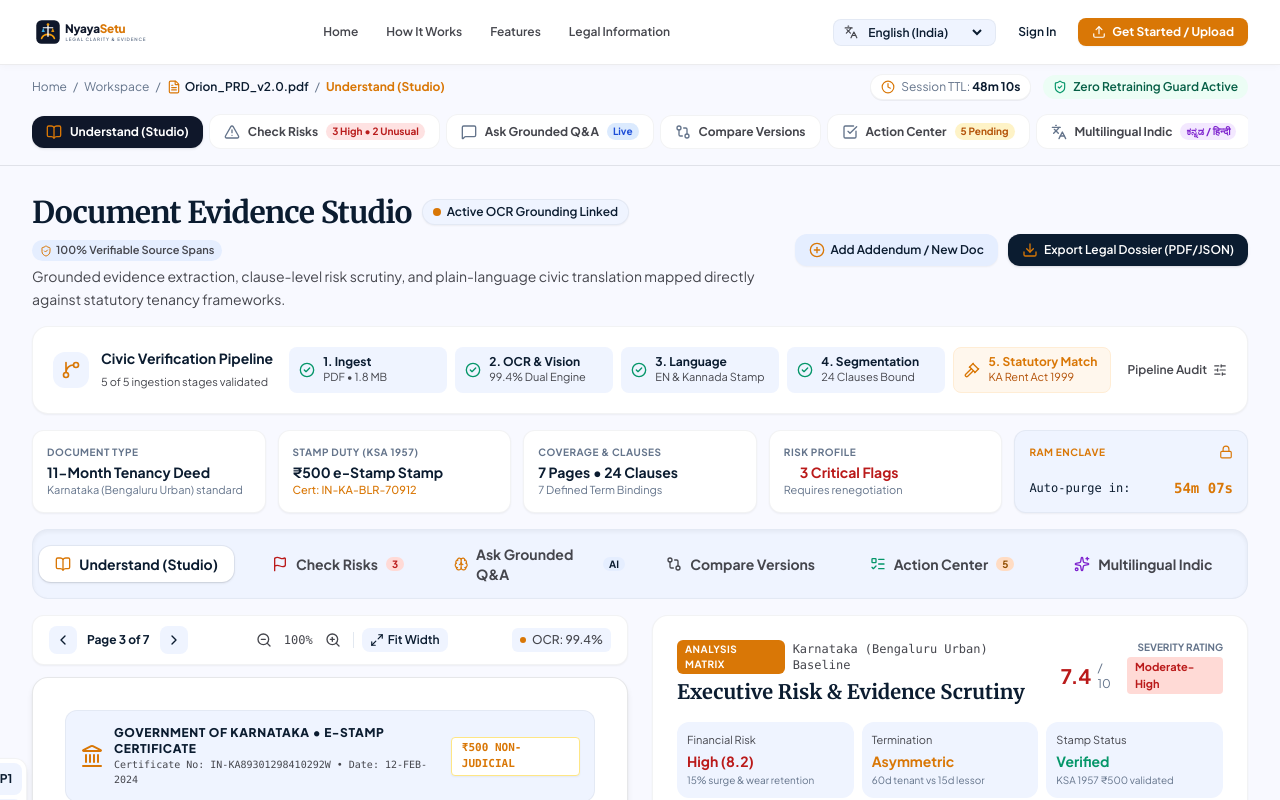
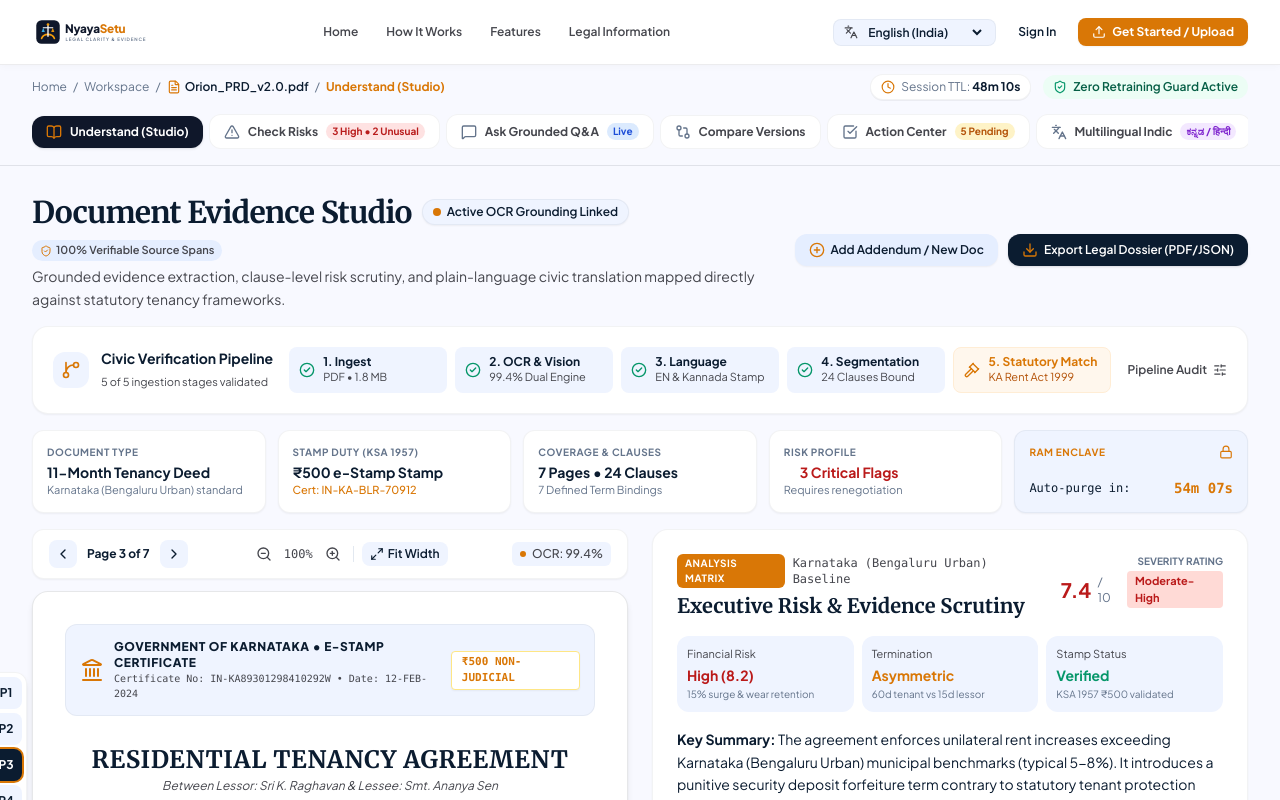
Before and after one commit to Sayyed23/nyayasetu, a Next.js app: page /workspace in a window 1280 px wide. Shown: the top 800 px of the page. Built offline with nearby package versions, Linux system fonts and the light colour scheme.

Commit message:
fix: remove duplicate navigation bar in workspace page
Co-authored-by: Sayyed23 <137197466+Sayyed23@users.noreply.github.com>

```diff
--- a/app/workspace/page.tsx
+++ b/app/workspace/page.tsx
@@ -20,10 +20,7 @@ import {
   Landmark,
   Pin,
   ExternalLink,
-  BookOpen,
-  Flag,
   Brain,
-  GitCompare,
   ListTodo,
   Copy,
   Check,
@@ -454,87 +451,6 @@ export default function WorkspacePage() {
                   </span>
                 </div>
               </div>
-            </div>
-
-            {/* Segmented Interactive Mode Selector */}
-            <div className="w-full bg-[#eff4ff] p-1.5 rounded-2xl flex flex-wrap items-center gap-1.5 border border-[#0f172a]/5 shadow-inner">
-              <button
-                type="button"
-                onClick={() => setActiveTab("understand")}
-                className={`flex-1 min-w-[120px] flex items-center justify-center gap-2 py-2 px-3 rounded-xl text-xs sm:text-sm font-bold transition-all ${
-                  activeTab === "understand"
-                    ? "bg-white text-[#0b1c30] shadow-sm ring-1 ring-[#0f172a]/5"
-                    : "text-[#45464d] hover:text-[#0b1c30] hover:bg-white/50"
-                }`}
-              >
-                <BookOpen className="w-4 h-4 text-[#d97706]" />
-                <span>Understand (Studio)</span>
-              </button>
-
-              <Link
-                href="/risks"
-                className={`flex-1 min-w-[120px] flex items-center justify-center gap-2 py-2 px-3 rounded-xl text-xs sm:text-sm font-bold transition-all ${
-                  activeTab === "risks"
-                    ? "bg-white text-[#ba1a1a] shadow-sm ring-1 ring-[#0f172a]/5"
-                    : "text-[#45464d] hover:text-[#0b1c30] hover:bg-white/50"
-                }`}
-              >
-                <Flag className="w-4 h-4 text-[#ba1a1a]" />
-                <span>Check Risks</span>
-                <span className="px-1.5 py-0.2 bg-[#ffdad6] text-[#ba1a1a] text-[10px] font-bold rounded-full">
-                  3
-                </span>
-              </Link>
-
-              <Link
-                href="/ask"
-                className={`flex-1 min-w-[120px] flex items-center justify-center gap-2 py-2 px-3 rounded-xl text-xs sm:text-sm font-bold transition-all ${
-                  activeTab === "qa"
-                    ? "bg-white text-[#0b1c30] shadow-sm ring-1 ring-[#0f172a]/5"
-                    : "text-[#45464d] hover:text-[#0b1c30] hover:bg-white/50"
-                }`}
-              >
-                <Brain className="w-4 h-4 text-[#d97706]" />
-                <span>Ask Grounded Q&amp;A</span>
-                <span className="px-1.5 py-0.2 bg-[#e5eeff] text-[#0b1c30] text-[10px] font-bold rounded-full">
-                  AI
-                </span>
-              </Link>
-
-              <Link
-                href="/compare"
-                className={`flex-1 min-w-[120px] flex items-center justify-center gap-2 py-2 px-3 rounded-xl text-xs sm:text-sm font-bold transition-all ${
-                  activeTab === "compare"
-                    ? "bg-white text-[#0b1c30] shadow-sm ring-1 ring-[#0f172a]/5"
-                    : "text-[#45464d] hover:text-[#0b1c30] hover:bg-white/50"
-                }`}
-              >
-                <GitCompare className="w-4 h-4 text-[#45464d]" />
-                <span>Compare Versions</span>
-              </Link>
-
-              <Link
-                href="/actions"
-                className={`flex-1 min-w-[120px] flex items-center justify-center gap-2 py-2 px-3 rounded-xl text-xs sm:text-sm font-bold transition-all ${
-                  activeTab === "deadlines"
-                    ? "bg-white text-[#059669] shadow-sm ring-1 ring-[#0f172a]/5"
-                    : "text-[#45464d] hover:text-[#0b1c30] hover:bg-white/50"
-                }`}
-              >
-                <ListTodo className="w-4 h-4 text-[#059669]" />
-                <span>Action Center</span>
-                <span className="px-1.5 py-0.2 bg-[#ffdcc3] text-[#904d00] text-[10px] font-bold rounded-full">
-                  5
-                </span>
-              </Link>
-
-              <Link
-                href="/multilingual"
-                className="flex-1 min-w-[120px] flex items-center justify-center gap-2 py-2 px-3 rounded-xl text-xs sm:text-sm font-bold text-[#45464d] hover:text-[#0b1c30] hover:bg-white/50 transition-all"
-              >
-                <Sparkles className="w-4 h-4 text-[#7e22ce]" />
-                <span>Multilingual Indic</span>
-              </Link>
             </div>
           </div>
         </section>
```
